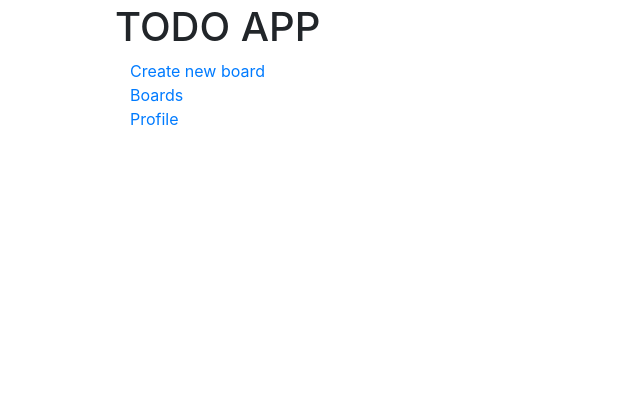
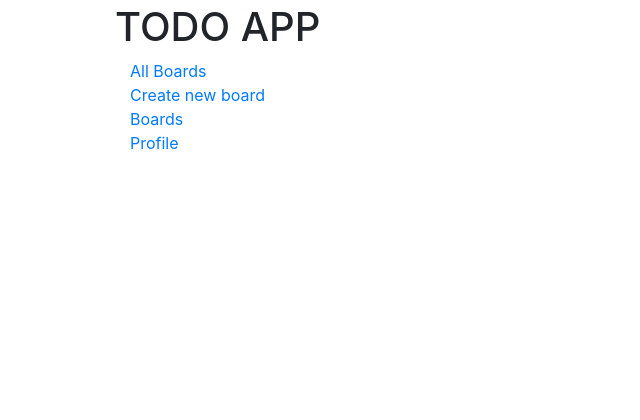
Before and after one commit to twnchk/todoApp, a Django app: page / in a window 1280 px wide. Shown: the part 347-767 px from the top of the page, without its empty margins (0-640 px from the left). Run offline with Django 4.2, Linux system fonts and the light colour scheme; the visitor is signed in with stand-in values (Sample User, id 1); some libraries are stand-ins or nearby versions.

Commit message:
Added all board list view for admin

```diff
--- a/templates/index.html
+++ b/templates/index.html
@@ -6,6 +6,12 @@
     </div>
     <div class="container rounded-container">
         <div class="container widget-container">
+            {% if request.user.is_authenticated %}
+                {% if request.user.is_superuser %}
+                <a href="{% url 'all_boards_list' %}" class="widget-link">
+                    <div class="rounded-container widget">All Boards</div>
+                </a>
+                {% endif %}
             <a href="{% url 'board_create' %}" class="widget-link">
                 <div class="rounded-container widget-green">Create new board</div>
             </a>
@@ -15,6 +21,14 @@
             <a href="{% url 'user_profile' %}" class="widget-link">
                 <div class="rounded-container widget">Profile</div>
             </a>
+            {% else %}
+            <a href="{% url 'user_login' %}" class="widget-link">
+                <div class="rounded-container widget">Login</div>
+            </a>
+            <a href="{% url 'register' %}" class="widget-link">
+                <div class="rounded-container widget">Sign up</div>
+            </a>
+            {% endif %}
         </div>
     </div>
 </div>
--- a/templates/login.html
+++ b/templates/login.html
@@ -1,14 +1,18 @@
 {% extends 'base.html' %}
 {% load crispy_forms_tags %}
 {% block content %}
+<div class="container-fluid">
+    <div class="container rounded-container">
         <h1>Sign in!</h1>
         <form method="POST">
             {% csrf_token %}
             {{ form|crispy }}
-        <button type="submit">Login</button>
+            <button class="btn btn-primary" type="submit">Login</button>
         </form>
         <div class="text-center">
             <p>Not a member? <a href="{% url 'register' %}">Register</a></p>
+        </div>
+    </div>
 </div>
 <script>
     console.log({{form.errors}});
--- a/templates/register.html
+++ b/templates/register.html
@@ -1,14 +1,18 @@
 {% extends 'base.html' %}
 {% load crispy_forms_tags %}
 {% block content %}
+<div class="container-fluid">
+    <div class="container rounded-container">
         <h1>Sign up!</h1>
         <form method="POST">
             {% csrf_token %}
             {{ form|crispy }}
-        <button type="submit">Register account</button>
+            <button class="btn btn-primary" type="submit">Register account</button>
         </form>
         <div class="text-center">
             <p>Already have a account? <a href="{% url 'user_login' %}">Login</a></p>
+        </div>
+    </div>
 </div>
 <script>
     console.log({{form.errors}});
--- a/todoBoard/urls.py
+++ b/todoBoard/urls.py
@@ -1,10 +1,11 @@
 from django.urls import path
-from .views import IndexView, boards_list, board_detail, board_create, board_update, board_delete, \
+from .views import IndexView, boards_list, all_boards_list, board_detail, board_create, board_update, board_delete, \
     task_change_status, task_create, task_detail, task_update, task_delete
 
 urlpatterns = [
     path('', IndexView.as_view(), name='index'),
     path('boards/', boards_list, name='boards_list'),
+    path('allBoards/', all_boards_list, name='all_boards_list'),
     path('addBoard/', board_create, name='board_create'),
     path('boards/<int:board_id>', board_detail, name='board_detail'),
     path('boards/<int:board_id>/backlog/', board_detail, {'template_name': 'board_backlog.html'}, name='board_backlog'),
--- a/todoBoard/views.py
+++ b/todoBoard/views.py
@@ -39,6 +39,18 @@ def boards_list(request):
 
     context = {'boards': boards}
     return render(request, template_name='boards.html', context=context)
+
+
+@login_required()
+def all_boards_list(request):
+    if not request.user.is_superuser:
+        return render(request, template_name='forbidden.html')
+    boards = TodoList.objects.all()
+
+    for board in boards:
+        board.show_delete_button = True
+
+    return render(request, template_name='boards.html', context={'boards': boards})
 
 
 @board_editor_required(TodoList)
@@ -170,7 +182,7 @@ def task_update(request, task_id):
         # TODO: taskAsignee
         task_status = json_data.get('taskStatus')
         task_description = json_data.get('taskDescription')
-        #TODO: add check whether the data has changed <- shouldn't this be done on frontend?
+        # TODO: add check whether the data has changed <- shouldn't this be done on frontend?
         task.name = task_name
         task.status = task_status
         task.description = task_description
```
Lines whose indentation alone changed are shown as unchanged.
